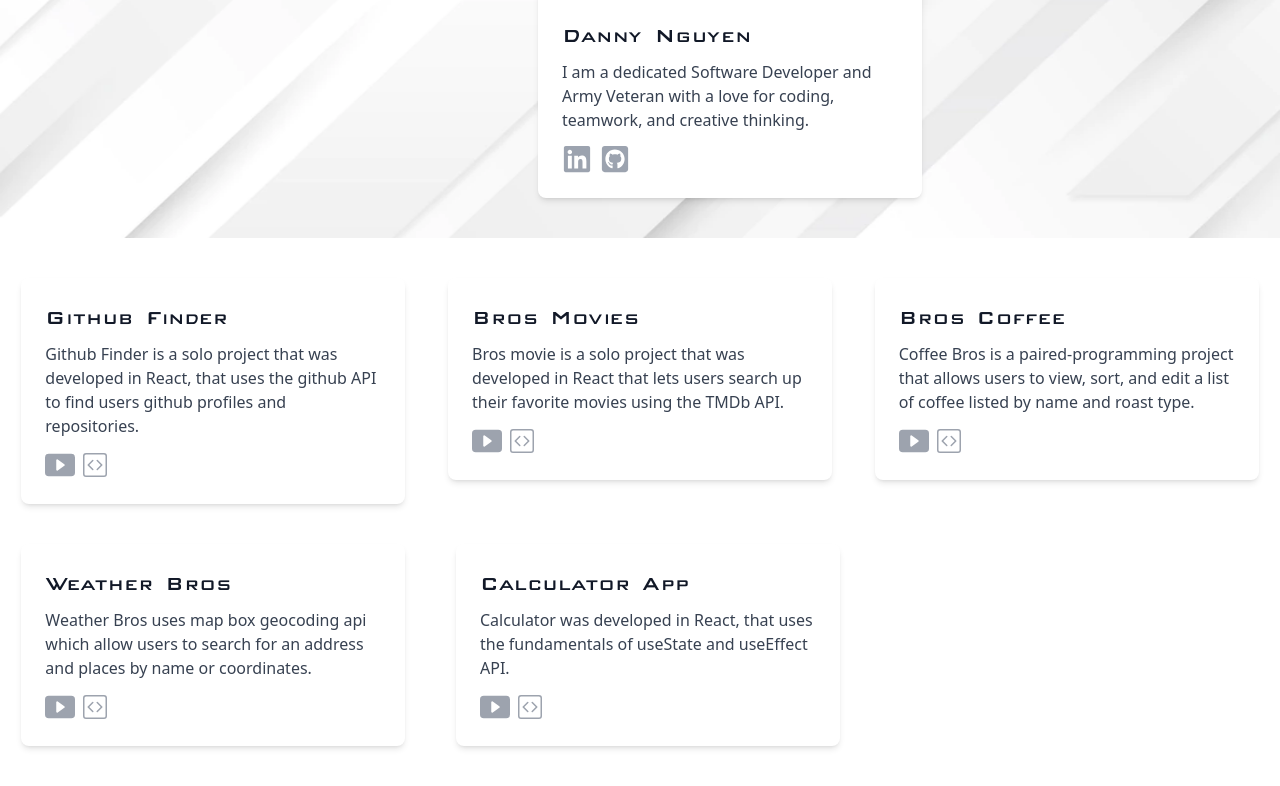
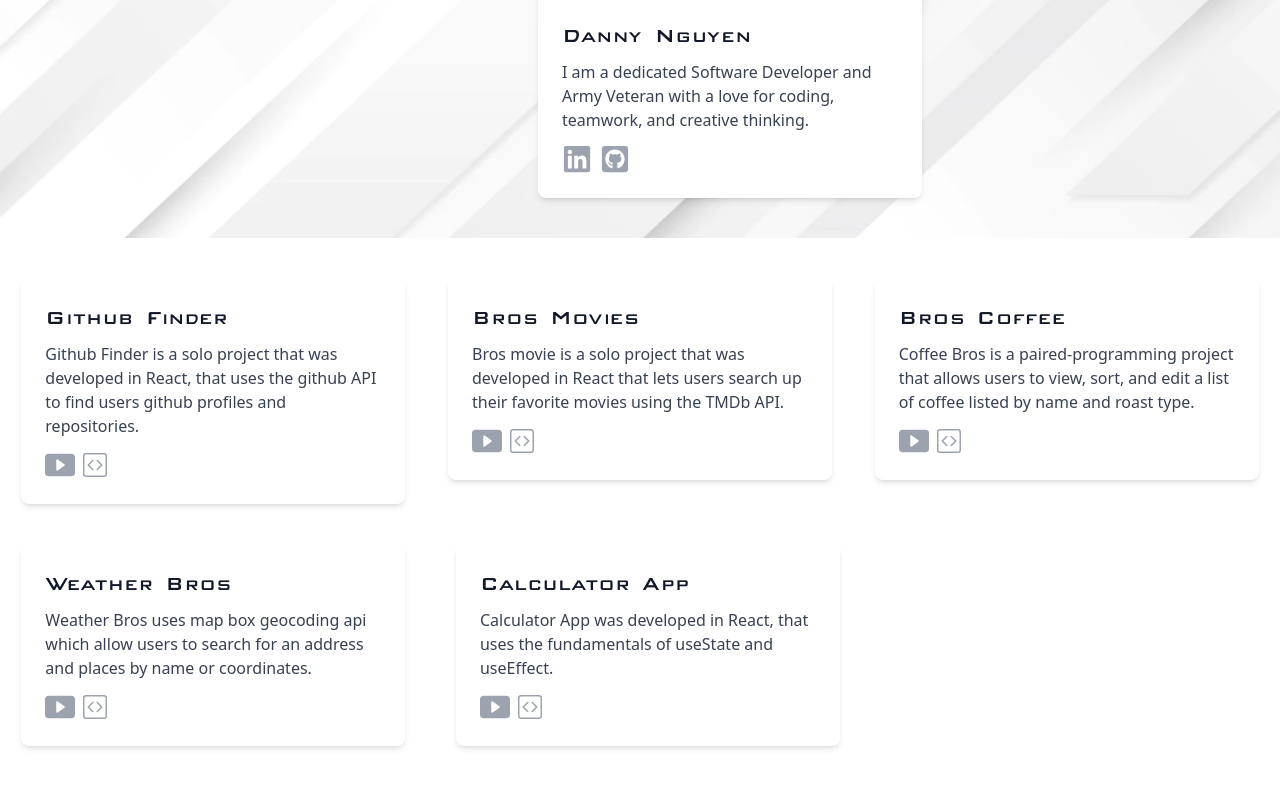
Before and after one commit to nightzillla/nightzillla-project, a React (Create React App) app: page /aboutme in a window 1280 px wide. Shown: the part 562-1348 px from the top of the page. Built offline with nearby package versions, Linux system fonts and the light colour scheme.

Commit message:
updating code for profile

```diff
--- a/src/pages/Projects/ProfileCards/CalculatorApp.js
+++ b/src/pages/Projects/ProfileCards/CalculatorApp.js
@@ -8,7 +8,7 @@ function CalculatorApp() {
           <div class="p-6">
             <h5 id="githubFinder" class="mb-2 text-2xl font-bold tracking-tight text-gray-900 dark:text-white">Calculator App</h5>
             <p class="mb-3 font-normal text-gray-700 dark:text-gray-400">
-            Calculator was developed in React, that uses the fundamentals of useState and useEffect API.
+            Calculator App was developed in React, that uses the fundamentals of useState and useEffect.
             </p>
             <div className="flex">
             <a className="mr-[.5rem]"target="_blank" href= " https://calculator-app-1e7f9.web.app">
```
